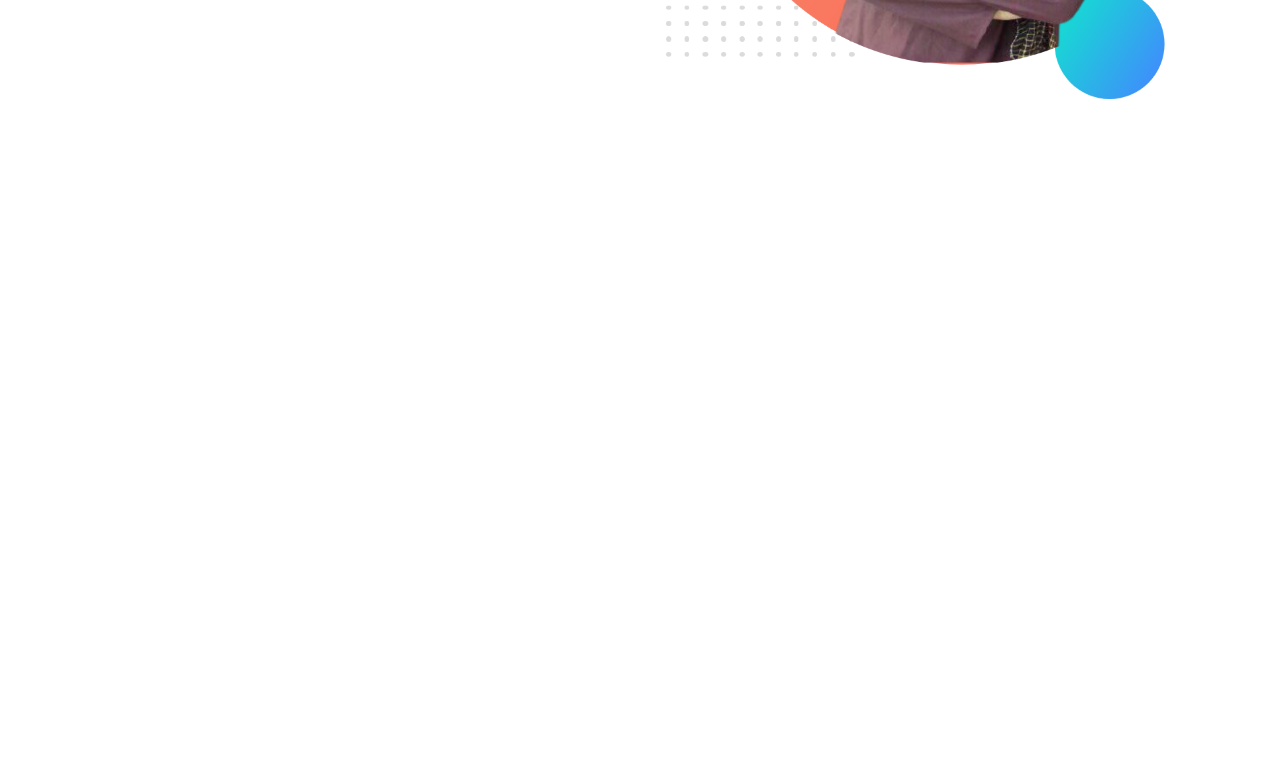
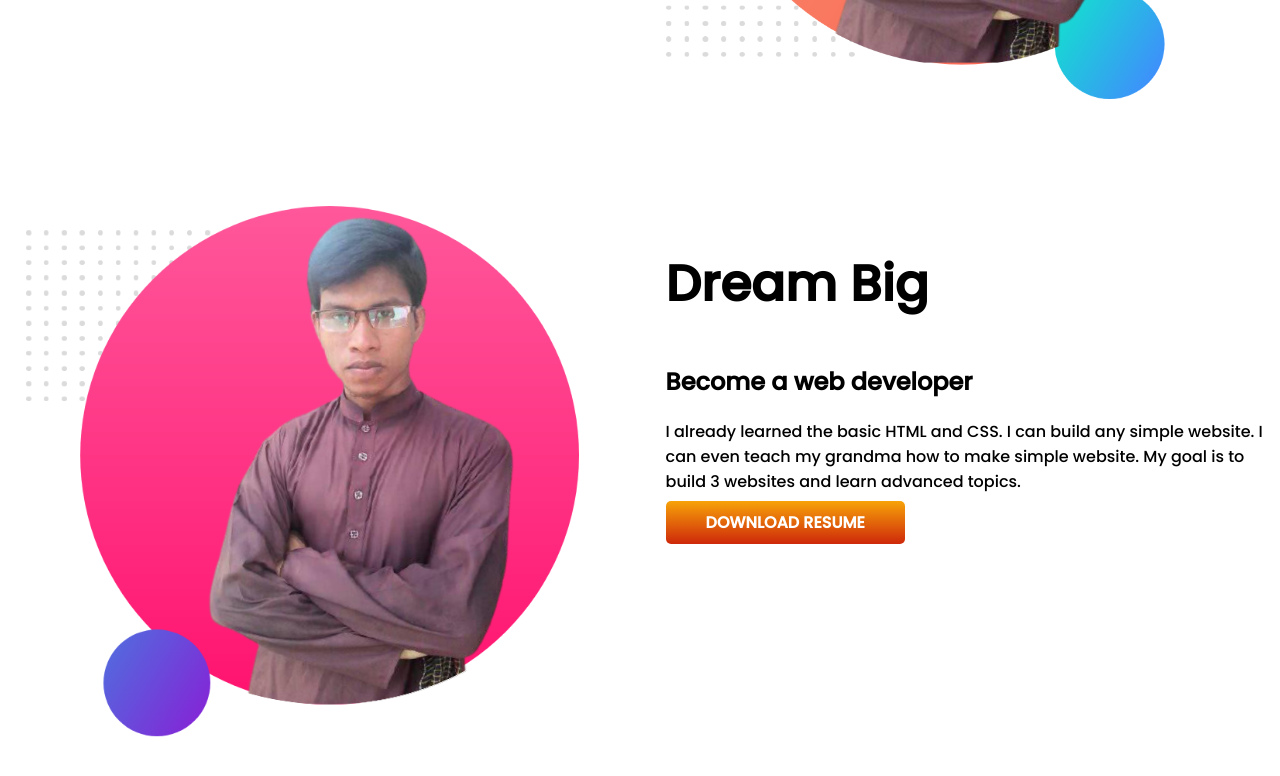
Before and after one commit to shakilahmedjibon/developer-portfolio, a plain HTML site: page index.html in a window 1280 px wide. Shown: the part 450-1226 px from the top of the page. Before the commit the page ends 800 px from the top, so only its background shows below. Drawn offline with Linux system fonts and the light colour scheme.

Commit message:
change some file

```diff
--- a/index.html
+++ b/index.html
@@ -26,7 +26,16 @@
         </div>
         <div class="half-width"> <img src="images/shakil showrov i.png" alt=""></div>
     </section>
-
+    <section>
+        <div class="half-width"><img src="images/ahmed jibon.png" alt=""></div>
+        <div class="half-width">
+            <h1>Dream Big</h1>
+            <h2>Become a web developer</h2>
+            <p>I already learned the basic HTML and CSS. I can build any simple website. I can even teach my grandma how
+                to make simple website. My goal is to build 3 websites and learn advanced topics.</p>
+            <a class="link-button" target="-blank" href="">DOWNLOAD RESUME</a>
+        </div>
+    </section>
 </body>
 
 </html>
--- a/style.css
+++ b/style.css
@@ -10,6 +10,7 @@ h1{
 }
 section{
     display: flex;
+    margin-bottom: 100px;
 }
 .half-width{
     width: 50%;
```
